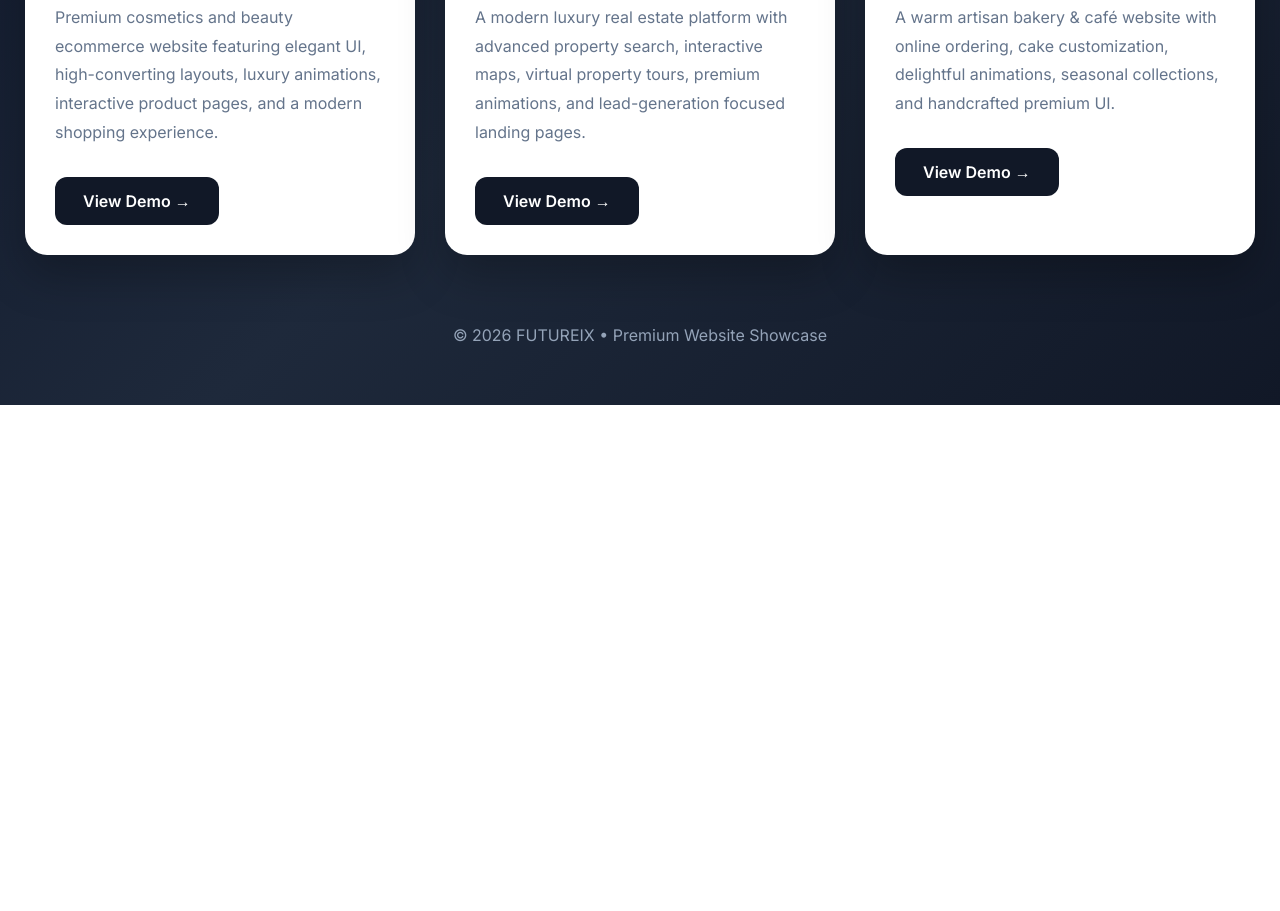
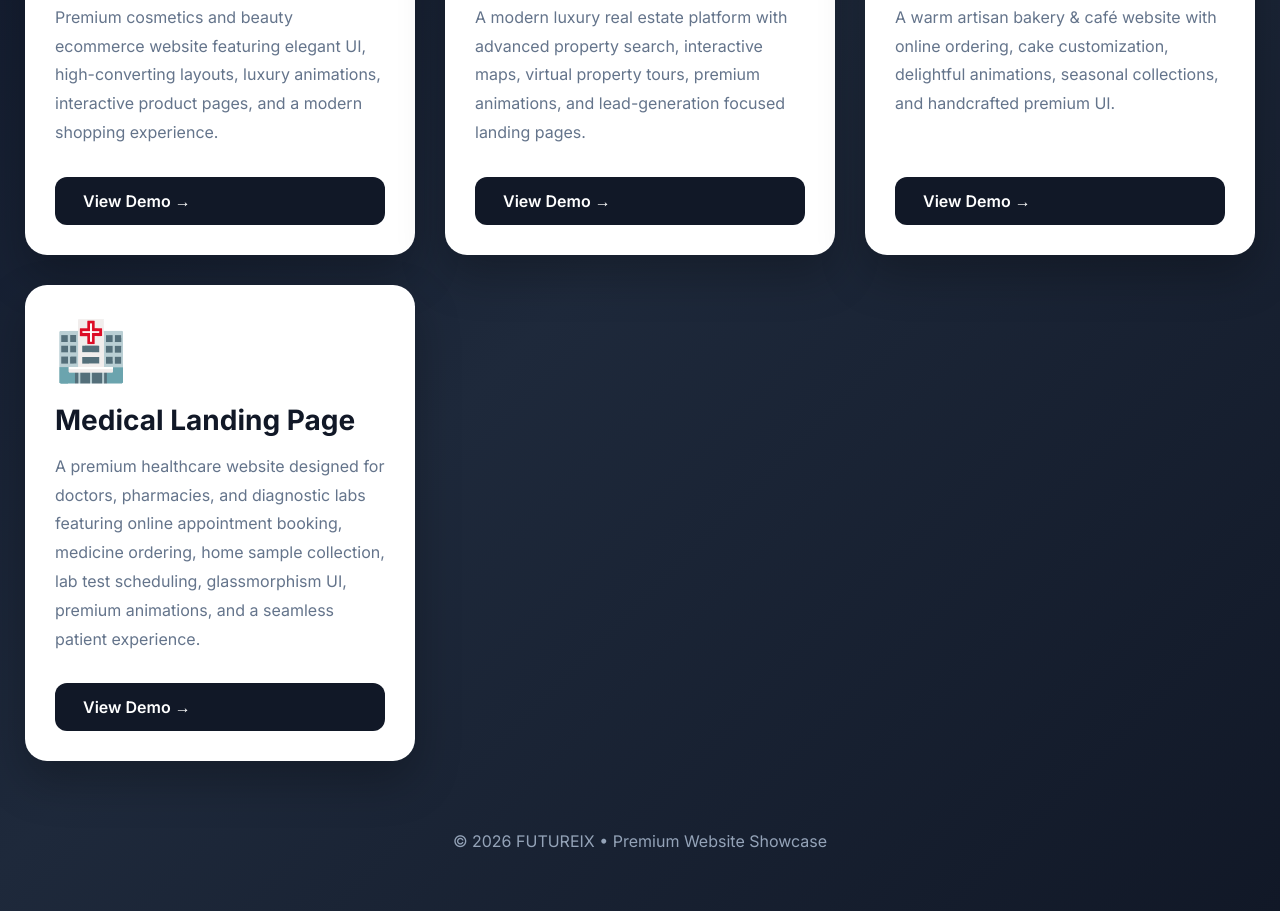
Before and after one commit to kartikgarhwal10/FUTUREIX-DEMO-WEBSITES, a plain HTML site: page index.html in a window 1280 px wide. Shown: the part 457-1368 px from the top of the page. Before the commit the page ends 862 px from the top, so only its background shows below. Drawn offline with Linux system fonts and the light colour scheme.

Commit message:
Update index.html

```diff
--- a/index.html
+++ b/index.html
@@ -60,10 +60,13 @@ border-radius:22px;
 padding:30px;
 transition:.35s;
 box-shadow:0 20px 45px rgba(0,0,0,.25);
+display:flex;
+flex-direction:column;
 }
 
 .card:hover{
 transform:translateY(-12px);
+box-shadow:0 30px 60px rgba(37,99,235,.25);
 }
 
 .icon{
@@ -80,6 +83,7 @@ font-size:28px;
 color:#64748B;
 line-height:1.8;
 margin-bottom:30px;
+flex:1;
 }
 
 .btn{
@@ -101,6 +105,22 @@ footer{
 margin-top:70px;
 text-align:center;
 color:#94A3B8;
+}
+
+@media(max-width:768px){
+
+header h1{
+font-size:2.5rem;
+}
+
+header p{
+font-size:16px;
+}
+
+.card{
+padding:24px;
+}
+
 }
 </style>
 
@@ -184,6 +204,26 @@ View Demo →
 
 </div>
 
+<!-- Medical Landing Page -->
+
+<div class="card">
+
+<div class="icon">🏥</div>
+
+<h2>Medical Landing Page</h2>
+
+<p>
+A premium healthcare website designed for doctors, pharmacies, and diagnostic labs featuring online appointment booking,
+medicine ordering, home sample collection, lab test scheduling,
+glassmorphism UI, premium animations, and a seamless patient experience.
+</p>
+
+<a href="./MEDICAL%20LANDING%20PAGE%201/" class="btn">
+View Demo →
+</a>
+
+</div>
+
 </div>
 
 <footer>
```
